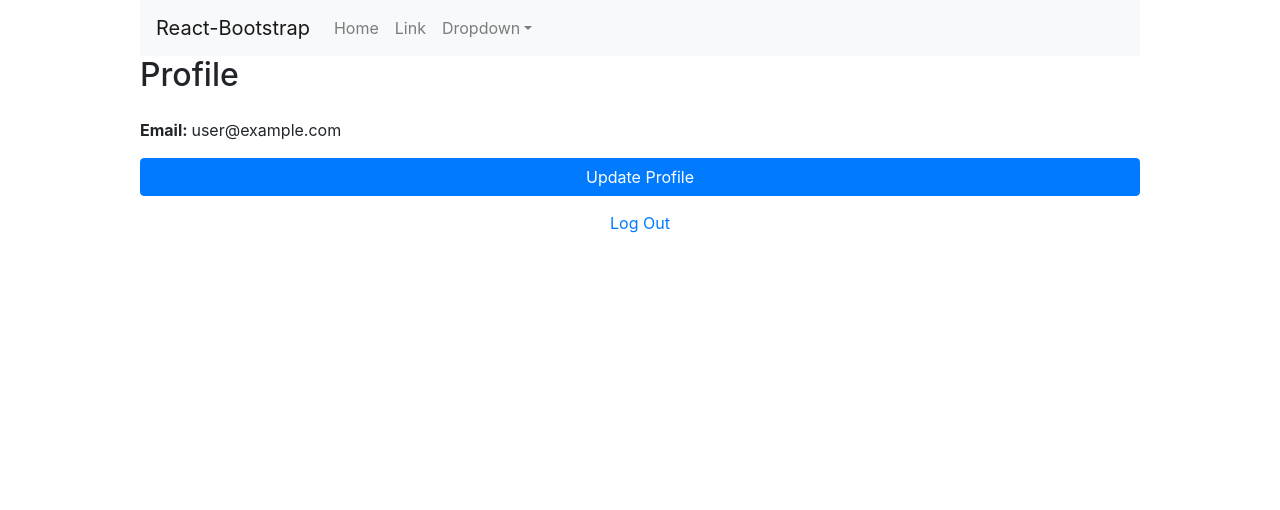
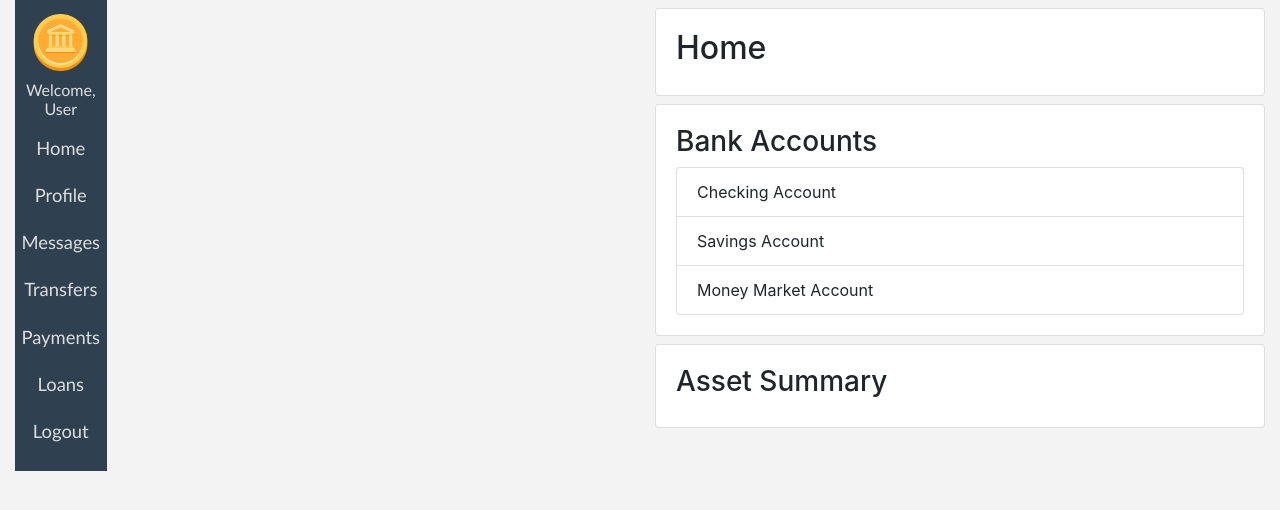
Before and after one commit to JustinLeung1/react-banking-portal, a React (Create React App) app in the folder banking-portal/: page / in a window 1280 px wide. Shown: the top 510 px of the page. Built offline with nearby package versions, Linux system fonts and the light colour scheme; no server answers; sample sign-in values are in the browser's storage.

Commit message:
dashboard layout start

```diff
--- a/banking-portal/src/components/Dashboard.js
+++ b/banking-portal/src/components/Dashboard.js
@@ -1,7 +1,10 @@
 import React, { useState} from "react"
-import { Alert, Button } from "react-bootstrap"
+import { Alert, Button, Container, Row, Col } from "react-bootstrap"
 import { useAuth } from "../contexts/AuthContext"
 import { Link, useHistory } from "react-router-dom"
+import "../styles/Dashboard.css"
+import Sidebar from "./dashboardcomponents/Sidebar"
+import Home from "./dashboardcomponents/Home"
 
 export default function Dashboard() {
     const [error, setError] = useState("")
@@ -18,7 +21,32 @@ export default function Dashboard() {
         }
     }
     return (
-        <div style={{minWidth:"1000px", minHeight:"100vh"}}>
+
+        //creates dashboard page with one column of the sidebar
+        //and the other with selected page information
+
+        //replace code in second column to eventually shift between pages on the dashboard
+
+        //need to resize width of sidebar, currently allocated half the page
+
+        <div className="Dashboard">
+        <Container fluid>
+            <Row>
+                <Col>
+                    <Sidebar/>
+                </Col>
+                <Col>
+                    <Home/>
+                </Col>
+            </Row>
+        </Container>
+        </div>
+
+
+        /*
+        //previous code
+
+        <div style={{minWidth:"2000px", minHeight:"100vh"}}>
 
                 <h2 className="text-left mb-4 ">Profile</h2>
                 {error && <Alert variant ="danger"></Alert>}
@@ -32,6 +60,7 @@ export default function Dashboard() {
 
 
         </div>
+        */
 
     )
 }
--- a/banking-portal/src/components/PrivateRoute.js
+++ b/banking-portal/src/components/PrivateRoute.js
@@ -2,13 +2,17 @@ import React from 'react'
 import { Redirect, Route } from 'react-router-dom'
 import { useAuth } from "../contexts/AuthContext";
 import Navigation from "../components/Navigation"
+
+
 export default function PrivateRoute({component: Component, ...rest}) {
     const { currentUser } = useAuth()
     console.log(rest)
     return (
         <Route {...rest} render={props => {
-            return  currentUser ? <div><Navigation/><Component { ...props} /> </div>: <Redirect to='/login' />
+            return  currentUser ? <div><Component { ...props} /> </div>: <Redirect to='/login' />
         }}>
         </Route>
+
+
     )
 }
--- /dev/null
+++ b/banking-portal/src/components/dashboardcomponents/Home.js
@@ -0,0 +1,38 @@
+import React from 'react'
+import { Card, ListGroup } from 'react-bootstrap'
+import "../../styles/Dashboard.css"
+
+
+function Home () {
+    return (
+        //Home component with 3 cards
+        //One header and two content cards
+
+      <div>
+          <Card className="Header">
+              <Card.Body>
+                <h2>Home</h2>
+              </Card.Body>
+          </Card>
+
+          <Card className="Content">
+            <Card.Body>
+                <h3>Bank Accounts</h3>
+                <ListGroup>
+                    <ListGroup.Item>Checking Account</ListGroup.Item>
+                    <ListGroup.Item>Savings Account</ListGroup.Item>
+                    <ListGroup.Item>Money Market Account</ListGroup.Item>
+                </ListGroup>
+            </Card.Body>
+          </Card>
+
+          <Card className="Content">
+              <Card.Body>
+                  <h3>Asset Summary</h3>
+              </Card.Body>
+          </Card>
+      </div>
+    );
+}
+
+export default Home
--- /dev/null
+++ b/banking-portal/src/components/dashboardcomponents/Sidebar.js
@@ -0,0 +1,32 @@
+import React from 'react'
+import { Image } from "react-bootstrap"
+import "../../styles/Sidebar.css"
+import {SidebarData} from "./SidebarData"
+import logo from '../../images/chips-logo.png'
+
+function Sidebar() {
+    return (
+        //sidebar composed of profile image, welcome message, and list of
+        //pages to visit
+        //fill in onClick{} to add function to the buttons
+        <div className="Sidebar">
+            <img className="SidebarImage" src={logo}></img>
+            <h2 className="SidebarGreeting">Welcome, User</h2>
+            <ul className="SidebarList">
+                {SidebarData.map((val, key) => {
+                    return (
+                        <li
+                        key={key}
+                        className="row"
+                        //onClick={}
+                        >
+                            <div id="title">{val.title}</div>
+                        </li>
+                    );
+                })}
+            </ul>
+        </div>
+    );
+}
+
+export default Sidebar
--- /dev/null
+++ b/banking-portal/src/components/dashboardcomponents/SidebarData.js
@@ -0,0 +1,32 @@
+//list of items in side bar with future links
+
+export const SidebarData = [
+    {
+        title: "Home",
+        link: "/home"
+    },
+    {
+        title: "Profile",
+        link: "/profile"
+    },
+    {
+        title: "Messages",
+        link: "/messages"
+    },
+    {
+        title: "Transfers",
+        link: "/transfers"
+    },
+    {
+        title: "Payments",
+        link: "/payments"
+    },
+    {
+        title: "Loans",
+        link: "/loans"
+    },
+    {
+        title: "Logout",
+        link: "/logout"
+    }
+]
--- /dev/null
+++ b/banking-portal/src/styles/Dashboard.css
@@ -0,0 +1,14 @@
+.Dashboard {
+    width:100vw;
+    height: 100vh;
+    list-style-type: none;
+    background-color: #f3f3f3;
+}
+
+.Header {
+    margin-top: 1vh;
+}
+
+.Content{
+    margin-top: 1vh;
+}
--- /dev/null
+++ b/banking-portal/src/styles/Sidebar.css
@@ -0,0 +1,51 @@
+.Sidebar {
+    height: 100%;
+    width: 15%;
+    background-color: #2F4050;
+}
+
+.SidebarImage {
+    padding-top: 15%;
+    height: 15%;
+    display: block;
+    margin-left: auto;
+    margin-right: auto;
+}
+
+.SidebarGreeting {
+    color: #DDD;
+    font-family: 'Trebuchet MS', 'Lucida Sans Unicode', 'Lucida Grande', 'Lucida Sans', Arial, sans-serif;
+    font-size: 2vh;
+    text-align: center;
+    height: 10%;
+    padding: 0;
+    padding-top: 10%;
+
+
+}
+
+.SidebarList {
+    height: 10%;
+    padding: 0;
+    width: 100%;
+}
+
+.SidebarList .row {
+    width: 100%;
+    height: 100%;
+    list-style-type: none;
+    margin: 0%;
+    display: flex;
+    flex-direction: row;
+    color: #DDD;
+    justify-content: center;
+    align-items: center;
+    font-family: 'Trebuchet MS', 'Lucida Sans Unicode', 'Lucida Grande', 'Lucida Sans', Arial, sans-serif;
+    font-size: 2.3vh;
+}
+
+.SidebarList .row:hover {
+    cursor:pointer;
+    background-color: #293846;
+    color:white;
+}
```
Also changed, not shown: banking-portal/src/images/chips-logo.png (added).
